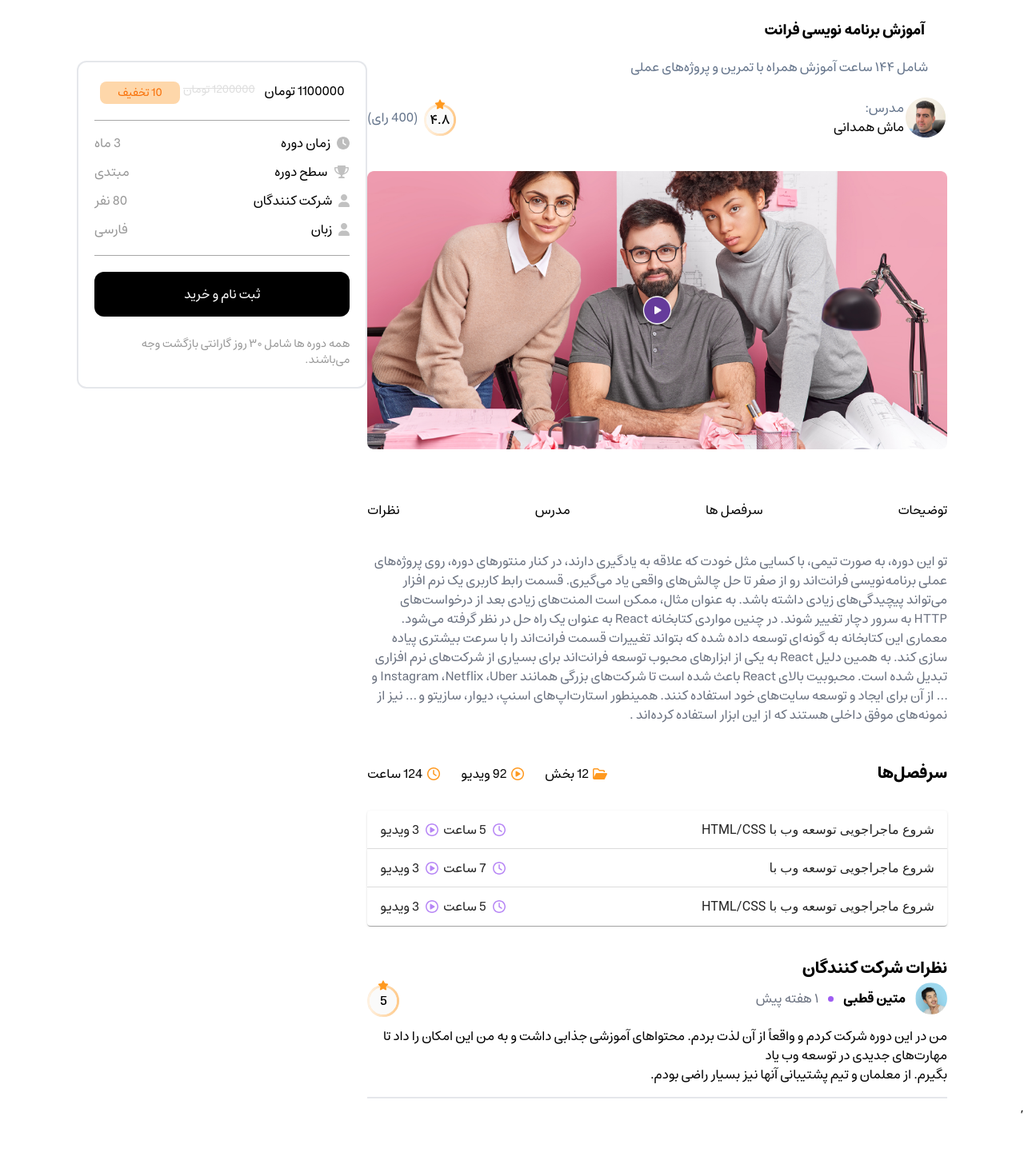
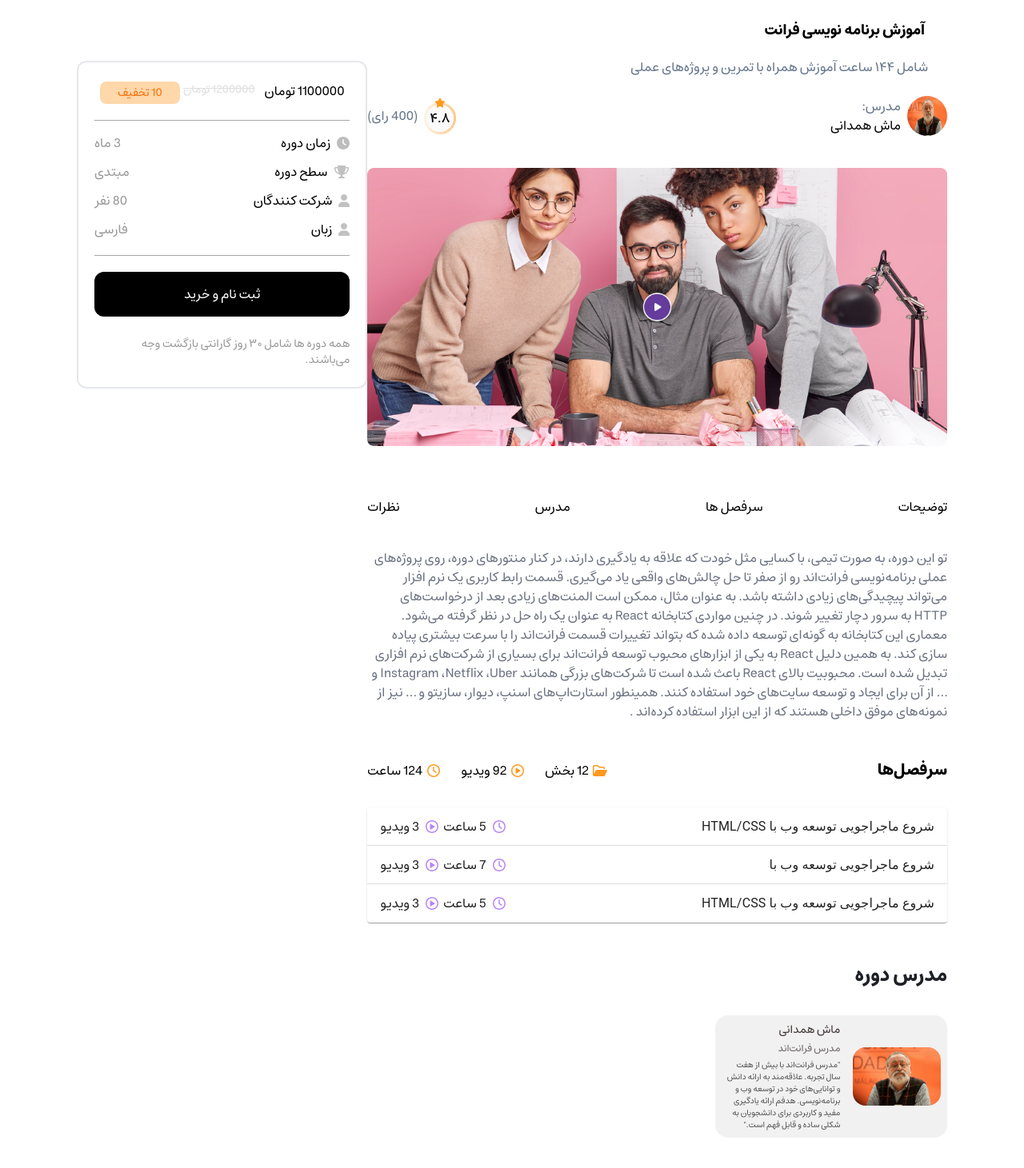
Before and after one commit to saleh-ziaee/online-learning, a React (Vite) app: page /course/1 in a window 1280 px wide. Shown: the part 100-1561 px from the top of the page at 80% size. Before the commit the page ends 1498 px from the top, so only its background shows below. Built offline with nearby package versions, Linux system fonts and the light colour scheme.

Commit message:
set category for search

```diff
--- a/src/component/Cards/Cards.jsx
+++ b/src/component/Cards/Cards.jsx
@@ -39,17 +39,25 @@ function Cards({className, props}) {
 
     return (
             <div className={ `${className} flex flex-col items-center justify-around w-full lg:grid lg:grid-cols-3 lg:gap-4 xl:grid xl:grid-cols-3 xl:gap-4 gap-4 md:gap-4 mx-auto mt-5 flex-wrap`}>
-                {
-
-
+                {isLoading?(
+                    <div className="animate-pulse mx-auto flex flex-col items-center gap-4 w-60">
+                        <div>
+                            <div className="w-48 h-6 bg-slate-400 rounded-md"></div>
+                            <div className="w-28 h-4 bg-slate-400 mx-auto mt-3 rounded-md"></div>
+                        </div>
+                        <div className="h-7 bg-slate-400 w-full rounded-md"></div>
+                        <div className="h-7 bg-slate-400 w-full rounded-md"></div>
+                        <div className="h-7 bg-slate-400 w-full rounded-md"></div>
+                        <div className="h-7 bg-slate-400 w-1/2 rounded-md"></div>
+                    </div>
+                    ):(
                     searchData.map((item)=>(
                             <Card key={item.id} {...item}
 
                             />
 
                     ))
-
-                }
+                )}
             {/*<Card></Card>*/}
             {/*<Card></Card>*/}
             {/*<Card></Card>*/}
--- a/src/component/CourseInfo/CourseInfo.jsx
+++ b/src/component/CourseInfo/CourseInfo.jsx
@@ -2,15 +2,15 @@ import React from "react";
 import IMG from "@/assets/images/IMG.svg";
 import Score from "@/assets/icon/Score.svg";
 
-function CourseInfo({teacher,comment,teacherImg}) {
+function CourseInfo({name,comment,teacherImage}) {
   return (
     <div className="w-full">
       <div className="flex gap-3 justify-between">
-        <div className="flex items-center">
-          <img src={teacherImg} />
+        <div className="flex items-center gap-2">
+          <img src={teacherImage} className={"w-[50px] rounded-full h-[50px]"} />
           <div>
             <h3 className="text-slate-500">مدرس:</h3>
-            <h1 className="">{teacher}</h1>
+            <h1 className="">{name}</h1>
           </div>
         </div>
         <div className="flex gap-2 text-slate-500  items-center">
--- a/src/component/Layout/Header/Header.css
+++ b/src/component/Layout/Header/Header.css
@@ -8,6 +8,8 @@
 }
 
 .nested-category__section{
+    z-index:999999;
     transition: 5s;
+    /*opacity: 1;*/
     box-shadow: 0px 0px 32px 0px rgba(0, 0, 0, 0.07);
 }
--- a/src/component/PriceCard/PriceCard.jsx
+++ b/src/component/PriceCard/PriceCard.jsx
@@ -9,9 +9,9 @@ import Button from "@/component/Ui/Button/Button.jsx";
 
 function PriceCard({offPrice,off,price,student,deadline,level,props}) {
     return (
-        <div className={"flex py-[24px] rounded-xl gap-[24px] border-2 p-5 mx-auto"}>
-            <div className={"flex-col card-price"}>
-                <div className={"flex gap-1 justify-center"}>
+        <div className={"flex py-[24px] rounded-xl gap-[24px] border-2 p-5 mx-auto "}>
+            <div className={"flex-col card-price w-full"}>
+                <div className={"flex gap-1 justify-center w-full"}>
                     <span>{offPrice} تومان</span>
                     <del className={"text-secondary-200 text-sm ms-2"}>{price} تومان</del>
                     <div className={"bg-orange-200 flex justify-center rounded-[8px] p-1 w-[100px]"}>
--- a/src/component/Ui/Button/Button.jsx
+++ b/src/component/Ui/Button/Button.jsx
@@ -15,7 +15,7 @@ const sizes = {
 };
 
 function Button({
-  className,
+  className, onclick,
   variant = "fill",
   children,
   size = "md",
@@ -23,7 +23,7 @@ function Button({
   ...props
 }) {
   return (
-    <button
+    <button onClick={onclick}
       type={type}
       className={`${className} ${variants[variant]} ${sizes[size]} flex justify-center text-center items-center gap-4 rounded-xl cursor-pointer`}
       {...props}
--- a/src/component/Ui/SearchInput/Search.jsx
+++ b/src/component/Ui/SearchInput/Search.jsx
@@ -20,7 +20,7 @@ function search ({placeholder= 'جست و جو  ' , children ,className,icon}){
 
   return (
     <div className={`${className} inline-block`}>
-        <form dir="rtl" className="flex justify-between px-5  items-center bg-[#FAFAFA] rounded-xl h-[64px] w-[100%]" onSubmit={handleSearch}>
+        <form dir="rtl" className="flex justify-between px-5 relative items-center bg-[#FAFAFA] rounded-xl h-[64px] w-[100%]" onSubmit={handleSearch}>
             {children}
             <input maxLength="1000"
             type="text"
--- /dev/null
+++ b/src/component/teacherCards/TeacherCards.jsx
@@ -0,0 +1,16 @@
+import React from 'react';
+
+function TeacherCards({teacherImage,name,category,description}) {
+    return (
+        <div className={"flex items-center gap-4 bg-[#f1f1f1] rounded-2xl p-2 "}>
+            <img src={teacherImage} className={"flex basis-1/2 w-[40%] rounded-2xl "}/>
+            <div className={"flex flex-col items-start justify-start gap-1"}>
+                    <span className={"text-[#3E3232] text-[14px]"}>{name}</span>
+                    <span className={"text-[#3E3232] opacity-75 text-[12px]"} >{category}</span>
+                <p className={"text-[#4F4F4F] text-[10px]"}>{description}</p>
+            </div>
+        </div>
+    );
+}
+
+export default TeacherCards;
--- a/src/fake-array/product.js
+++ b/src/fake-array/product.js
@@ -1,7 +1,7 @@
 import img1 from "@/assets/images/product/learning-education-ideas-insight-intelligence-study-concept.png"
 import img2 from "@/assets/images/product/unsplash_5QgIuuBxKwM.png";
 import img3 from "@/assets/images/product/unsplash_5J3G5E6Brgg.png";
-import teacherImage from "@/assets/images/CourseDetail/IMG_03999 1.png"
+import teacherImage from "@/assets/images/CourseDetail/4597b4e10ba34611af39b83d5ade2c32.jpg"
 export const product =[
     {
         id:1,
@@ -19,9 +19,18 @@ export const product =[
         offPrice:1100000,
         off:10,
         watchTime :124,
-        teacher:"ماش همدانی",
+        teaches:"ماش همدانی",
         comment:400,
-        teacherImg:teacherImage,
+        // teacherImg:teacherImage,
+        teachers:[
+            {
+                name: 'ماش همدانی',
+                teacherImage:teacherImage,
+                category:"مدرس فرانت‌اند",
+                comment:400,
+                description:"\"مدرس فرانت‌اند با بیش از هفت سال تجربه. علاقه‌مند به ارائه دانش و توانایی‌های خود در توسعه وب و برنامه‌نویسی. هدفم ارائه یادگیری مفید و کاربردی برای دانشجویان به شکلی ساده و قابل فهم است.\""
+            }
+        ],
 
         sections: [
             {
--- a/src/pages/CourseDetail.jsx
+++ b/src/pages/CourseDetail.jsx
@@ -11,13 +11,13 @@ import CourseInfo from "@/component/CourseInfo/CourseInfo.jsx";
 import folderIcon from "@/assets/images/CourseDetail/folder.png";
 import videoIcon from "@/assets/images/CourseDetail/videos.png";
 import  watchIcon from "@/assets/images/CourseDetail/watch.png"
+import TeacherCards from "@/component/teacherCards/TeacherCards.jsx";
 
 function CourseDetail() {
     const {id} = useParams();
     const [loading, setLoading] = useState(false)
     const [courseDetail, setCourseDetail] = useState(null)
 
-    console.log(courseDetail);
 
 
     const getCourse = async () => {
@@ -42,23 +42,32 @@ function CourseDetail() {
             getCourse(id)
         }
     }, [id]);
+    {
+        console.log(courseDetail);
 
+    }
     return (
         <div className={""}>
             {loading || !courseDetail ? (
                 <div>loading ...</div>
             ) : (
-                <div className={"container w-[85%] mx-auto flex flex-row justify-between"}>
+                <div className={"container w-[85%] mx-auto flex flex-col-reverse md:flex-row justify-between"}>
                     <div className={"mt-24 basis-2/3"}>
                         <HeaderProduct
                         title={courseDetail.title}
                         subTitle={courseDetail.subTitle}
                         />
-                        <CourseInfo
-                        teacher={courseDetail.teacher}
-                        comment={courseDetail.comment}
-                        teacherImg={courseDetail.teacherImg}
-                        />
+                        {
+                            courseDetail.teachers?.map((item)=>(
+                                <CourseInfo {...item}
+                                />
+                            ))
+                        }
+                        {/*<CourseInfo*/}
+                        {/*// teacher={courseDetail.teacher}*/}
+                        {/*// comment={courseDetail.comment}*/}
+                        {/*// teacherImg={courseDetail.teacherImg}*/}
+                        {/*/>*/}
                         <img className={"mx-auto mt-10 w-full"} src={Trailer} alt=""/>
                         <div className={"flex justify-between mt-16"}>
                             <a href={"#section1"} className={""}>توضیحات</a>
@@ -67,8 +76,6 @@ function CourseDetail() {
                             <a href={"#section3"}>نظرات</a>
                         </div>
                         <Description description={courseDetail.description}/>
-
-
                         <div className={"mt-12"}>
                             <div className={"flex flex-row justify-between"}>
                                 <span className={"text-xl font-bold"}>سرفصل‌ها</span>
@@ -97,6 +104,16 @@ function CourseDetail() {
 
                             </div>
                         </div>
+                        <div className={" w-full md:w-[40%] mt-12"}>
+                                    <h2 className={"text-[#1D2026] text-[24px] w-full font-bold mb-8"}> مدرس دوره</h2>
+                        {
+                            courseDetail.teachers?.map((item)=>(
+                                <TeacherCards {...item}
+                                />
+                            ))
+                        }
+                        </div>
+
                         <div id="section4" className={"mt-10"}>
                             <span className={"font-bold text-xl"}>نظرات شرکت کنندگان</span>
                             <Comment></Comment>
```
Also changed, not shown: src/component/Layout/Header/Header.jsx (+10 -9 lines), src/component/SearchPanel/SearchPanel.jsx (+24 -5 lines), src/assets/images/CourseDetail/4597b4e10ba34611af39b83d5ade2c32.jpg (added).
